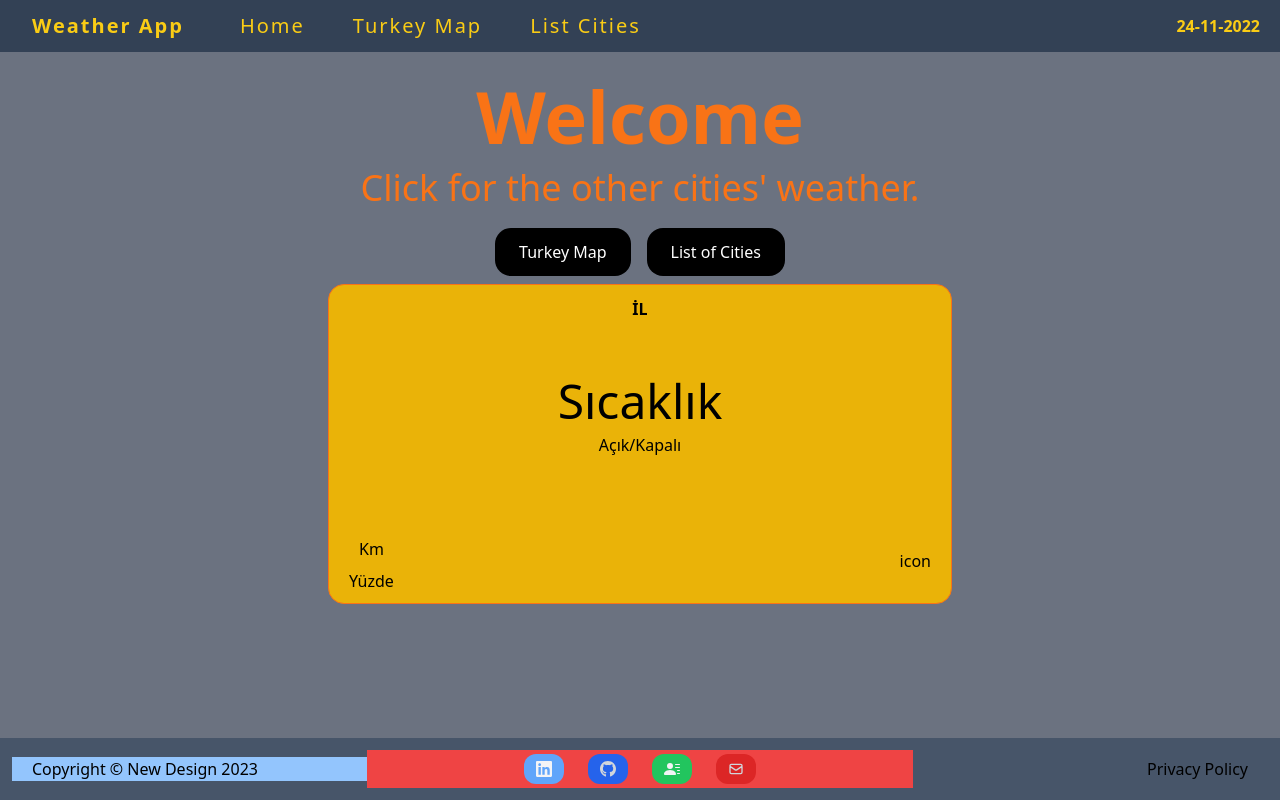
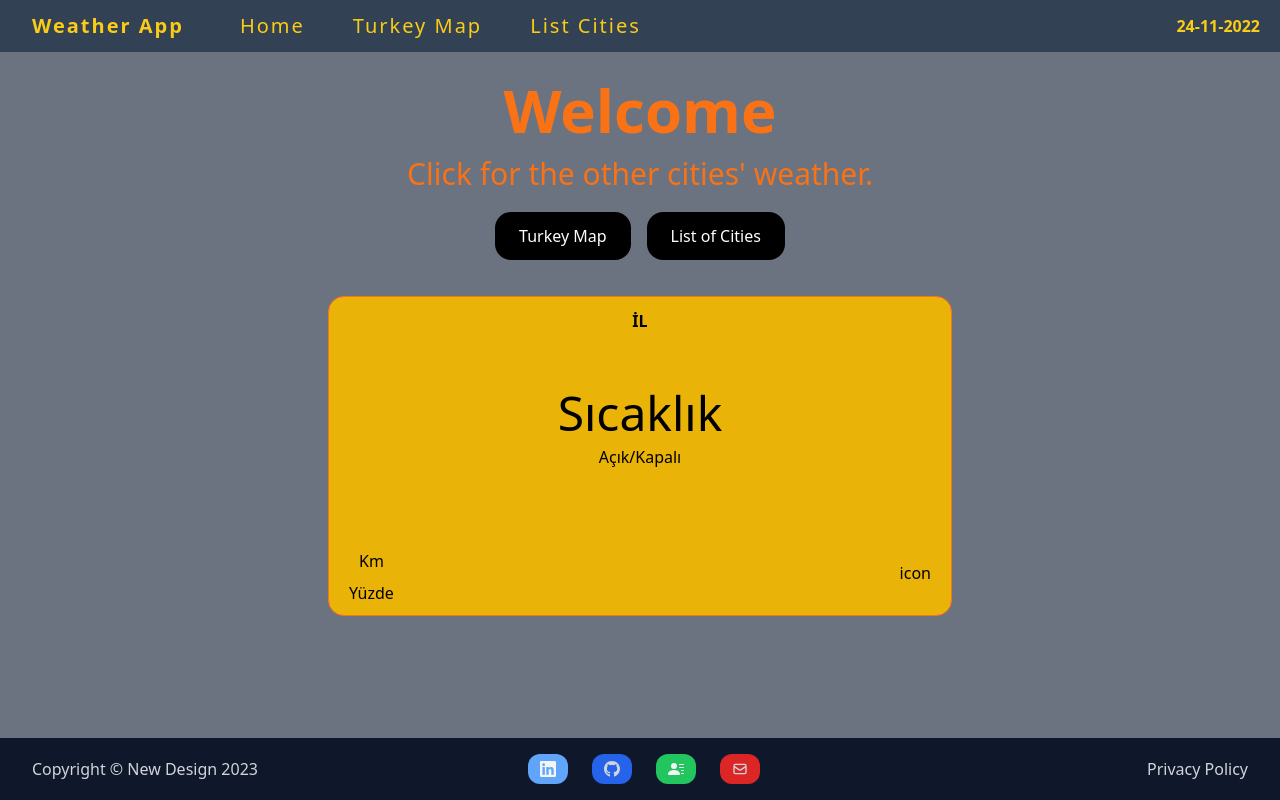
Before and after one commit to unaldutlu/weather_app_map, a React (Create React App) app: page / in a window 1280 px wide. Built offline with nearby package versions, Linux system fonts and the light colour scheme.

Commit message:
add css update on page

```diff
--- a/src/components/Card.jsx
+++ b/src/components/Card.jsx
@@ -2,14 +2,14 @@ import React from "react";
 
 function Card() {
   return (
-    <div className='flex justify-center m-5 lg:m-0 my-5 pb-28'>
-      <div className='border border-orange-500 w-[39rem] h-80 text-center rounded-2xl bg-yellow-500'>
+    <div className='flex justify-center m-5 lg:m-0 my-5 lg:my-7 pb-28'>
+      <div className='border border-orange-500 w-[39rem] h-60 sm:h-80 text-center rounded-2xl bg-yellow-500'>
         <div>
-          <h1 className='my-3 font-bold'>İL</h1>
+          <h1 className='my-1 sm:my-3 font-bold'>İL</h1>
         </div>
         <div>
-          <div className='text-5xl mt-14'>Sıcaklık</div>
-          <div className='mt-2 mb-16'>Açık/Kapalı</div>
+          <div className='text-3xl sm:text-5xl mt-10 sm:mt-14'>Sıcaklık</div>
+          <div className='mt-2 mb-4 sm:mb-16'>Açık/Kapalı</div>
         </div>
         <div className='flex justify-between'>
           <div className='p-2'>
--- a/src/components/Footer.jsx
+++ b/src/components/Footer.jsx
@@ -5,13 +5,13 @@ import { BsFillPersonLinesFill } from "react-icons/bs";
 
 function Footer() {
   return (
-    <div className='fixed bottom-0 flex flex-col md:flex-row justify-between items-center bg-slate-600 w-full p-3'>
-      <div className='md:flex-auto md:w-16 bg-blue-300'>
-        <h1 className='text-center md:text-start pl-5'>
+    <div className='fixed bottom-0 flex flex-col md:flex-row justify-between items-center bg-slate-900 w-full p-3'>
+      <div className='md:flex-auto md:w-16'>
+        <h1 className='md:text-start md:pl-5 flex justify-start text-gray-300'>
           Copyright &copy; New Design 2023
         </h1>
       </div>
-      <div className='md:flex-auto md:w-16 lg:w-64 bg-red-500'>
+      <div className='md:flex-auto md:w-16'>
         <ul className='flex flex-row py-2 md:py-1 justify-center'>
           <li className='w-[40px] h-[30px] flex  justify-between items-center rounded-xl hover:scale-150 bg-blue-400 hover:bg-blue-500'>
             <a
@@ -47,8 +47,10 @@ function Footer() {
           </li>
         </ul>
       </div>
-      <div className='md:flex-auto md:w-16'>
-        <h1 className='text-center md:text-end pr-5'>Privacy Policy</h1>
+      <div className='md:flex-auto md:w-0 lg:w-14'>
+        <h1 className='text-center md:text-end md:pr-5 text-gray-300'>
+          Privacy Policy
+        </h1>
       </div>
     </div>
   );
--- a/src/components/Header.jsx
+++ b/src/components/Header.jsx
@@ -3,10 +3,10 @@ import React from "react";
 function Header() {
   return (
     <div className='header'>
-      <h1 className='font-bold text-3xl lg:text-7xl text-orange-500 my-4'>
+      <h1 className='font-bold text-3xl lg:text-6xl 2xl:text-7xl text-orange-500 my-4'>
         Welcome
       </h1>
-      <h3 className='text-orange-500 text-xl lg:text-4xl'>
+      <h3 className='text-orange-500 text-xl lg:text-3xl 2xl:text-4xl'>
         Click for the other cities' weather.
       </h3>
     </div>
--- a/src/index.css
+++ b/src/index.css
@@ -11,7 +11,7 @@
     @apply mx-3 text-xl p-3 tracking-widest duration-500
   }
   .navlink {
-    @apply text-xl p-3 tracking-widest duration-500
+    @apply text-lg sm:text-xl p-3 tracking-widest duration-500
   }
 
   .header {
```
